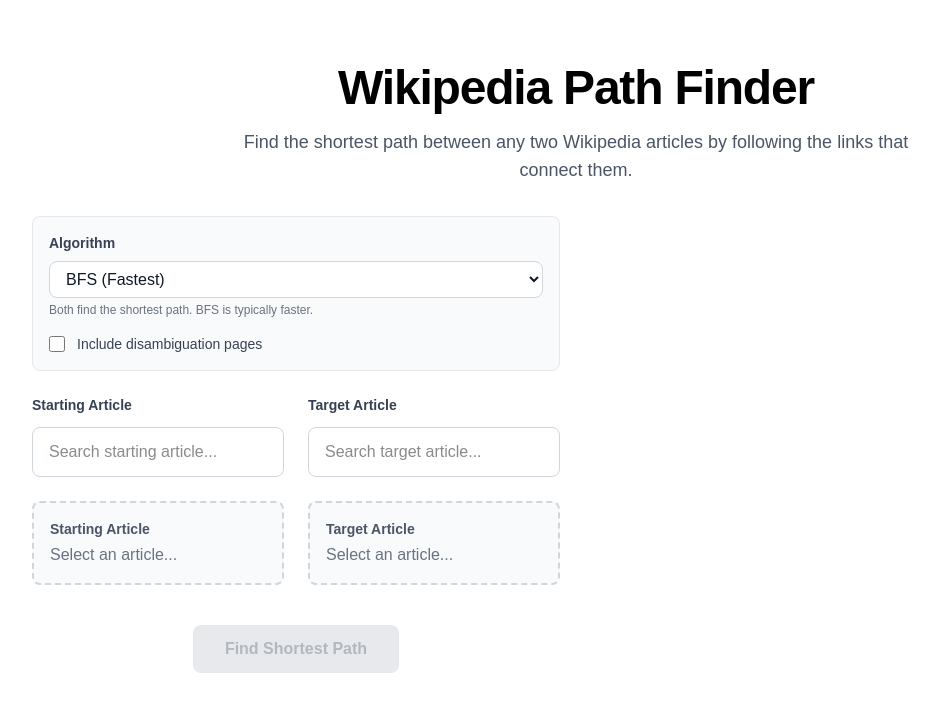
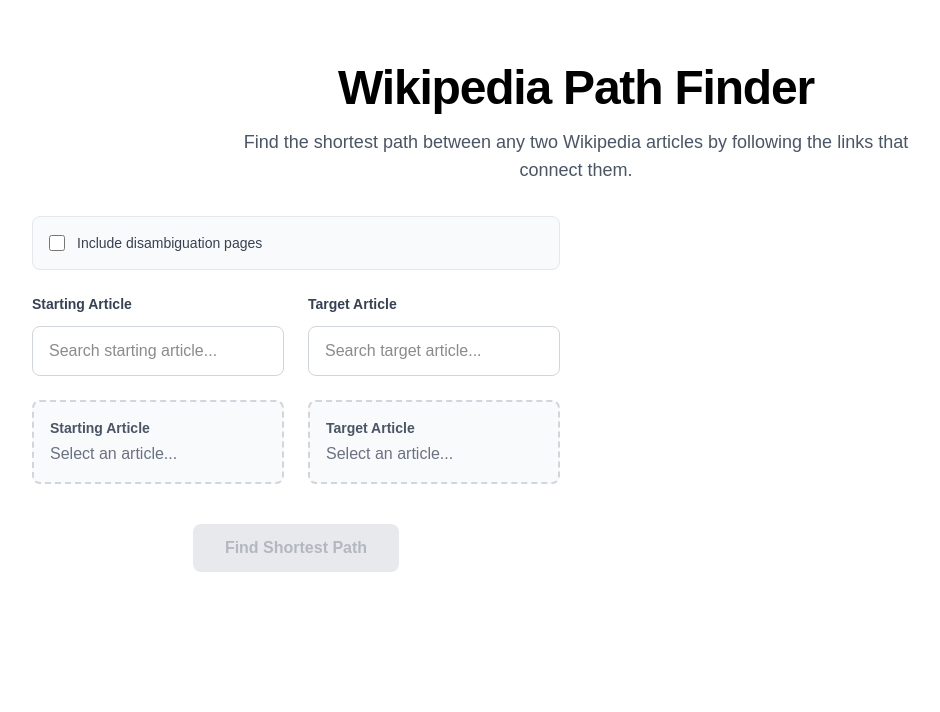
Before and after one commit to colecharb/wikiwiki, a Next.js app: page / in a window 1280 px wide. Shown: the top 712 px of the page, without its empty margins (64-1004 px from the left). Built offline with nearby package versions, Linux system fonts and the light colour scheme.

Commit message:
refactor: Remove algorithm dropdown, hardcode BFS as default
- Remove algorithm selection dropdown from UI
- Hardcode BFS algorithm (always uses fastest path-finding)
- Simplify form by keeping only disambiguation toggle
- Cleaner UI with fewer options

```diff
--- a/app/components/PathFinderForm.tsx
+++ b/app/components/PathFinderForm.tsx
@@ -14,7 +14,6 @@
   const [startArticle, setStartArticle] = useState<Article | null>(null)
   const [endArticle, setEndArticle] = useState<Article | null>(null)
   const [isSearching, setIsSearching] = useState(false)
-  const [algorithm, setAlgorithm] = useState<'bfs' | 'dijkstra'>('bfs')
   const [includeDisambiguation, setIncludeDisambiguation] = useState(false)
 
   // Use prop if provided, otherwise use local state
@@ -24,7 +23,7 @@
     if (!startArticle || !endArticle) return
 
     if (onFindPath) {
-      onFindPath(startArticle, endArticle, { algorithm, includeDisambiguation })
+      onFindPath(startArticle, endArticle, { algorithm: 'bfs', includeDisambiguation })
     }
   }
 
@@ -32,29 +31,8 @@
 
   return (
     <div className="w-full space-y-6">
-      {/* Algorithm and Disambiguation Options */}
-      <div className="space-y-4 p-4 bg-gray-50 dark:bg-zinc-900 rounded-lg border border-gray-200 dark:border-zinc-800">
-        {/* Algorithm Selection */}
-        <div>
-          <label className="block text-sm font-semibold text-gray-700 dark:text-gray-300 mb-2">
-            Algorithm
-          </label>
-          <select
-            value={algorithm}
-            onChange={(e) => setAlgorithm(e.target.value as 'bfs' | 'dijkstra')}
-            disabled={searching}
-            className="w-full px-3 py-2 border border-gray-300 dark:border-zinc-700 rounded-lg bg-white dark:bg-zinc-800 text-gray-900 dark:text-white focus:outline-none focus:ring-2 focus:ring-blue-500 disabled:opacity-50 disabled:cursor-not-allowed"
-          >
-            <option value="bfs">BFS (Fastest)</option>
-            <option value="dijkstra">Dijkstra's</option>
-          </select>
-          <p className="text-xs text-gray-500 dark:text-gray-400 mt-1">
-            Both find the shortest path. BFS is typically faster.
-          </p>
-        </div>
-
       {/* Disambiguation Toggle */}
-        <div className="flex items-center gap-3">
+      <div className="flex items-center gap-3 p-4 bg-gray-50 dark:bg-zinc-900 rounded-lg border border-gray-200 dark:border-zinc-800">
         <input
           type="checkbox"
           id="includeDisambiguation"
@@ -69,7 +47,6 @@
         >
           Include disambiguation pages
         </label>
-        </div>
       </div>
 
       {/* Search Fields Container */}
```
Lines whose indentation alone changed are shown as unchanged.
